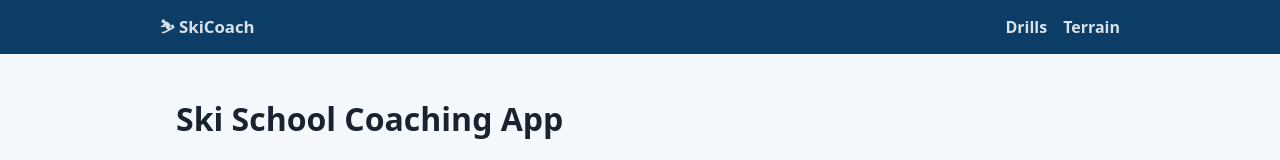
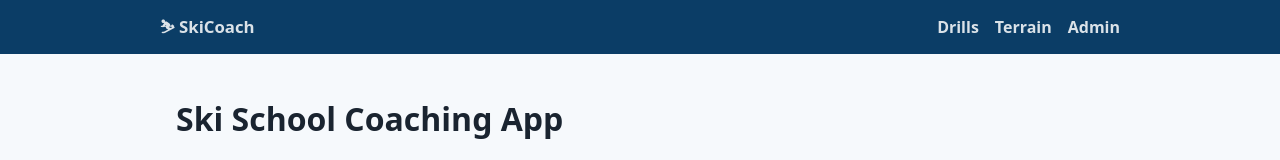
Before and after one commit to dfaourgatech/SkiSchoolApp, a SvelteKit app: page / in a window 1280 px wide. Shown: the top 160 px of the page. Built offline with nearby package versions, Linux system fonts and the light colour scheme.

Commit message:
Add /admin page for editing fundamental labels/descriptions

```diff
--- a/src/routes/+layout.svelte
+++ b/src/routes/+layout.svelte
@@ -9,6 +9,7 @@
 		<a class="brand" href="{base}/">⛷ SkiCoach</a>
 		<a href="{base}/drills">Drills</a>
 		<a href="{base}/terrain">Terrain</a>
+		<a href="{base}/admin">Admin</a>
 	</nav>
 </header>
 <main>
```
